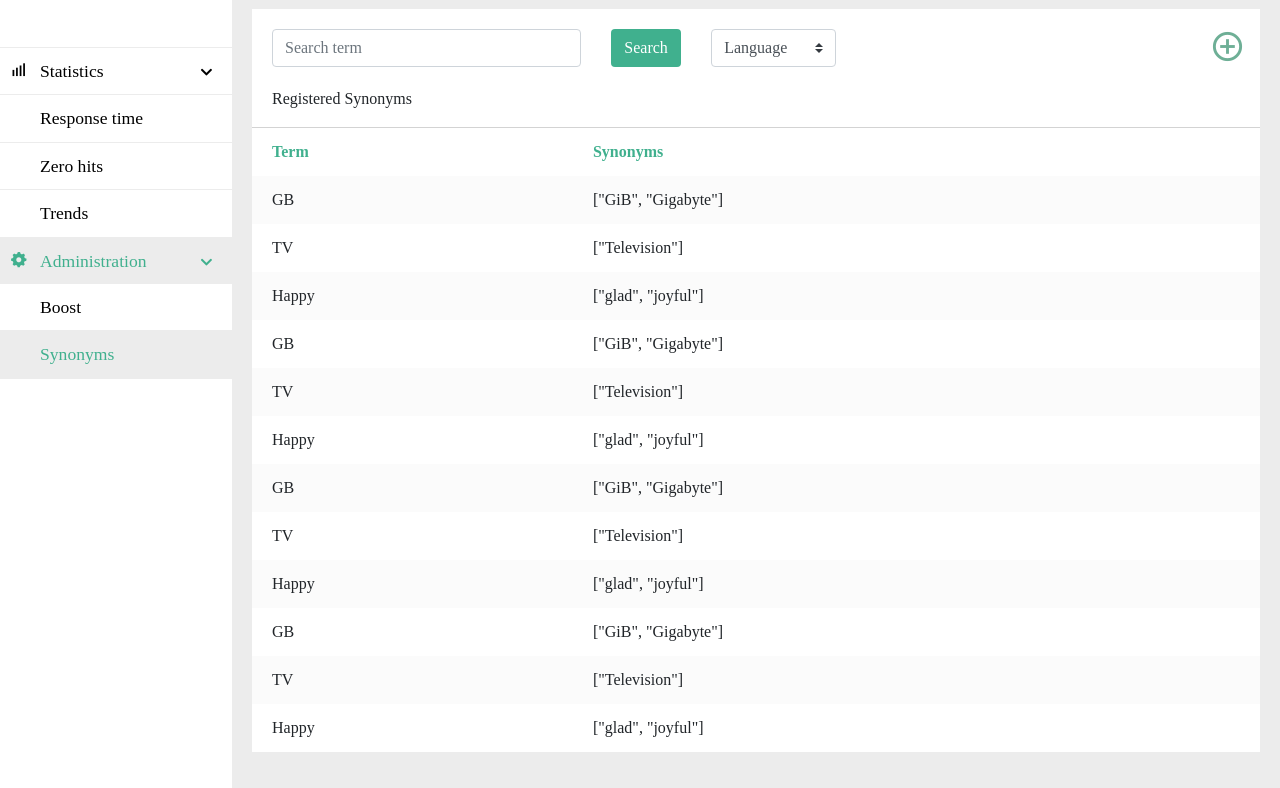
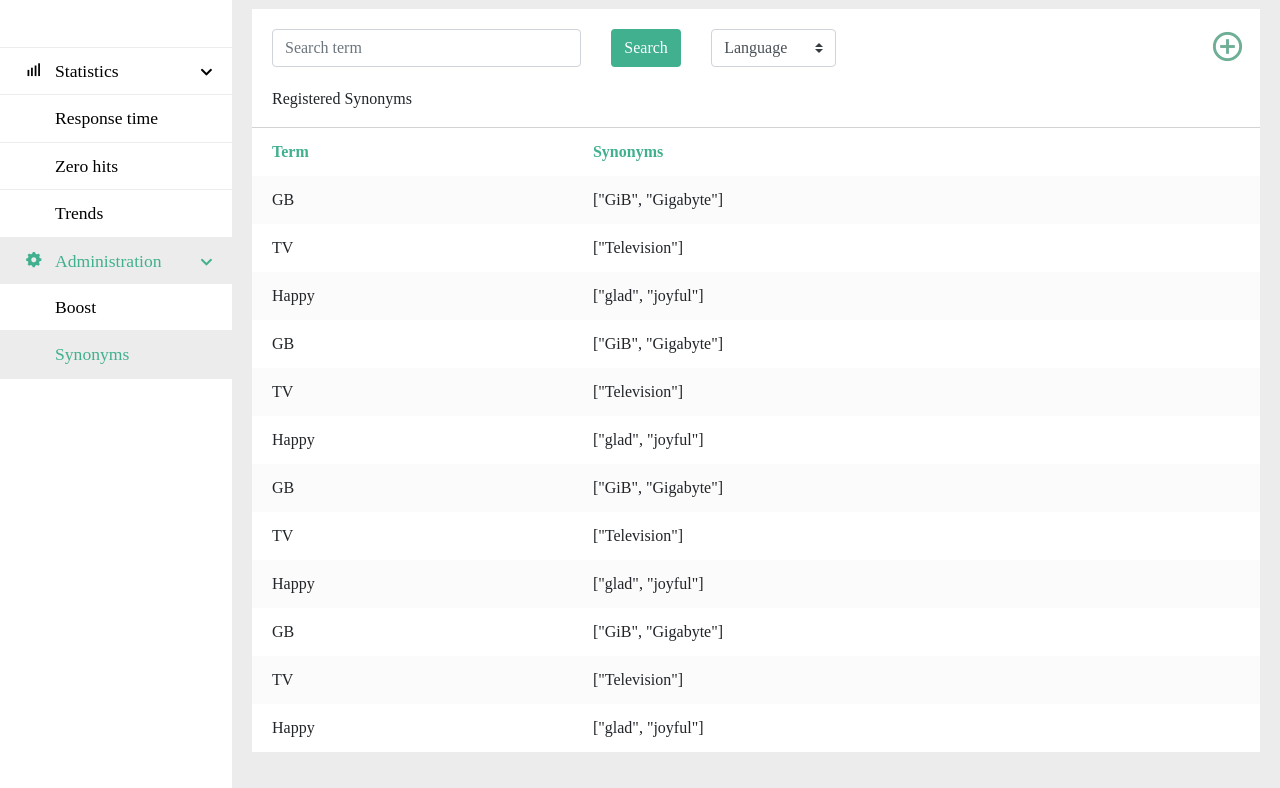
Before and after one commit to kawnayeen/kawnayeen.github.io, a plain HTML site: page solrui/index.html in a window 1280 px wide. Shown: the part 87-875 px from the top of the page. Drawn offline with nearby package versions, Linux system fonts and the light colour scheme; files whose address does not match are found by name.

Commit message:
side menubar is updated

```diff
--- a/solrui/css/style.css
+++ b/solrui/css/style.css
@@ -61,6 +61,7 @@ body {
     min-width: 58px;
     padding-top: 10px;
     padding-bottom: 10px;
+    padding-left: 15px;
 }
 
 .sidebar-text-area {
@@ -182,7 +183,7 @@ a[data-toggle="collapse"] {
 }
 
 .menu-text-padding {
-    padding-left: 30px;
+    padding-left: 45px;
 }
 
 .menu-parent-a-border {
```
